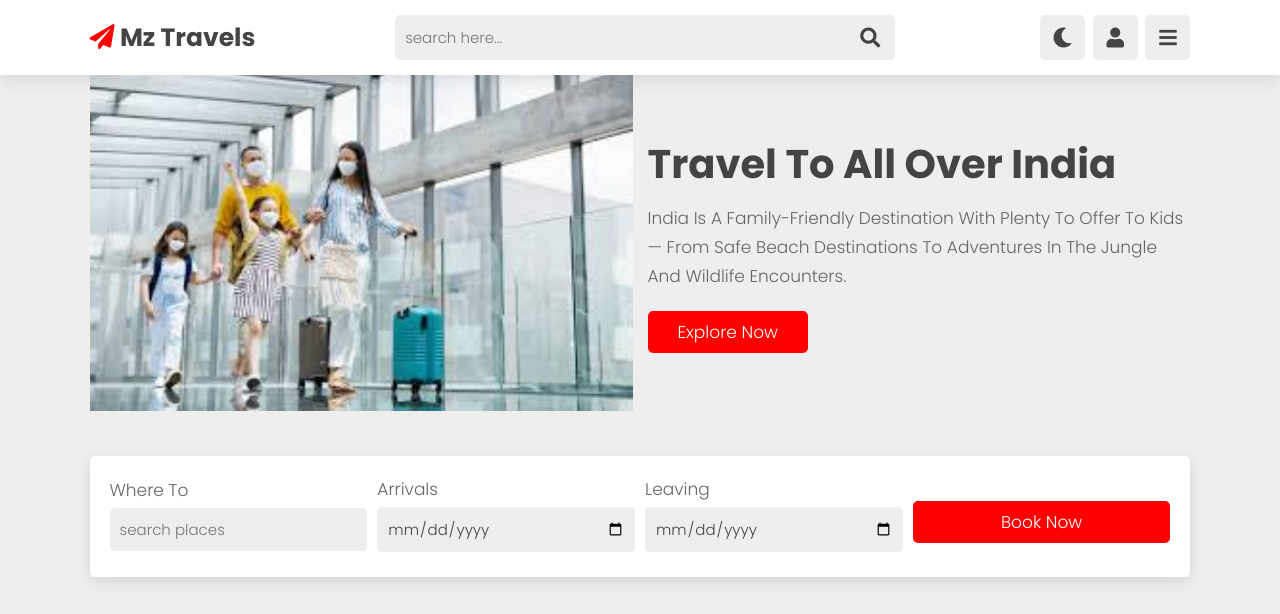
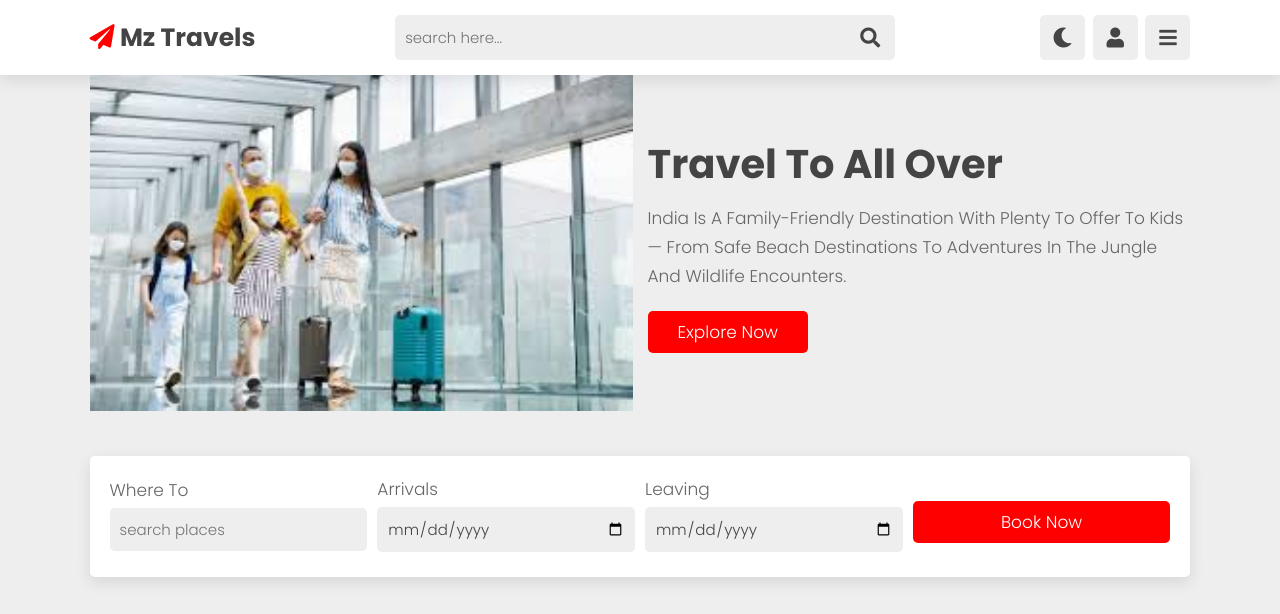
Before and after one commit to parv80/Diploy_Static_Web, a plain HTML site: page index.html in a window 1280 px wide. Shown: the top 614 px of the page. Drawn offline with nearby package versions, Linux system fonts and the light colour scheme.

Commit message:
Modify the File

```diff
--- a/index.html
+++ b/index.html
@@ -75,7 +75,7 @@
     </div>
 
     <div class="content" data-aos="fade-up">
-        <h3>Travel To All Over India</h3>
+        <h3>Travel To All Over</h3>
         <p>India is a family-friendly destination with plenty to offer to kids — from safe beach destinations to adventures in the jungle and wildlife encounters.</p>
         <a href="#" class="btn">explore now</a>
     </div>
```
